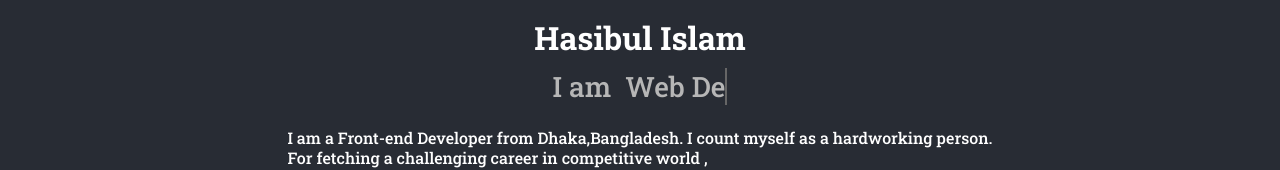
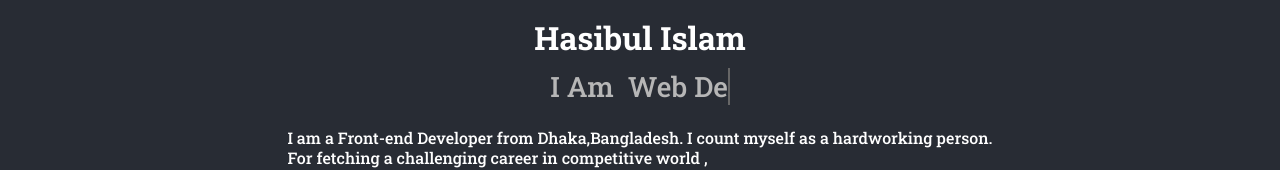
Before and after one commit to hasibul1670/hasibul-portfolio, a React (Create React App) app: page / in a window 1280 px wide. Shown: the part 410-580 px from the top of the page. Built offline with nearby package versions, Linux system fonts and the light colour scheme.

Commit message:
nov-5 edit

```diff
--- a/src/App.css
+++ b/src/App.css
@@ -50,8 +50,12 @@ width: 8rem!important;
 }
 .about-img{
 color: white;
-font-size: 3rem;
+font-size: 1.5rem;
 margin-right: 1.6rem;
+
+}
+.social{
+  margin-left: 2rem;
 
 }
 
--- a/src/Components/About/About.js
+++ b/src/Components/About/About.js
@@ -18,7 +18,7 @@ function About() {
 <img className="cover img-fluid"  src={cover} alt="#"/>
 </div>
 
-<div class="social d-flex justify-content-center">
+<div class="social">
 
 <a href="https://www.facebook.com/hasibcs"target="_blank"><FontAwesomeIcon className="fb about-img" icon={faFacebook} /></a>
 
--- a/src/Components/Typing/Typing.js
+++ b/src/Components/Typing/Typing.js
@@ -61,7 +61,7 @@ function Typing() {
       };
     return (
         <div>
-         <h3>I am &nbsp;
+         <h3>I Am &nbsp;
   <span
      class="txt-rotate"
      data-period="2000"
```
Also changed, not shown: 2 other files (tests, documents, lock files or other folders).
